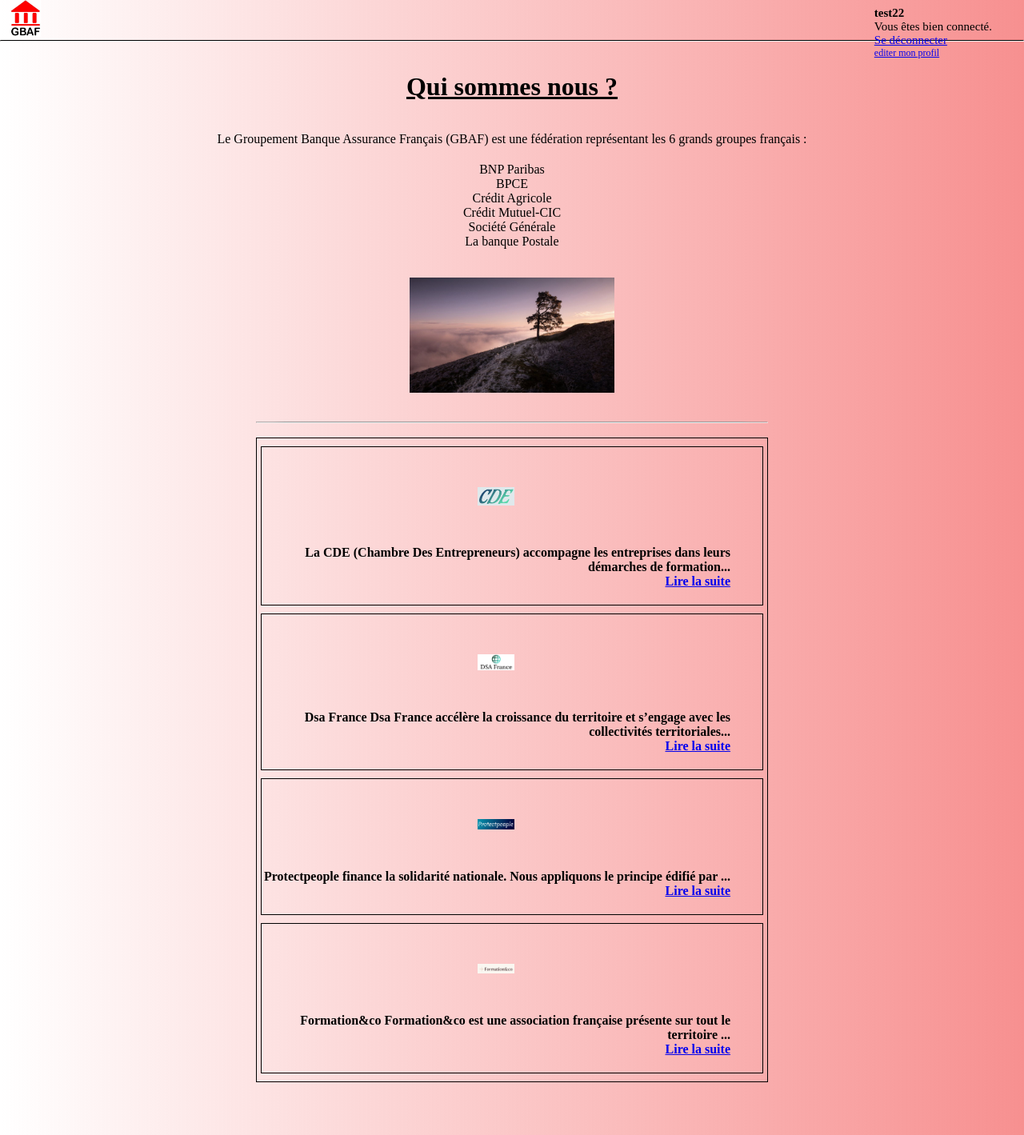
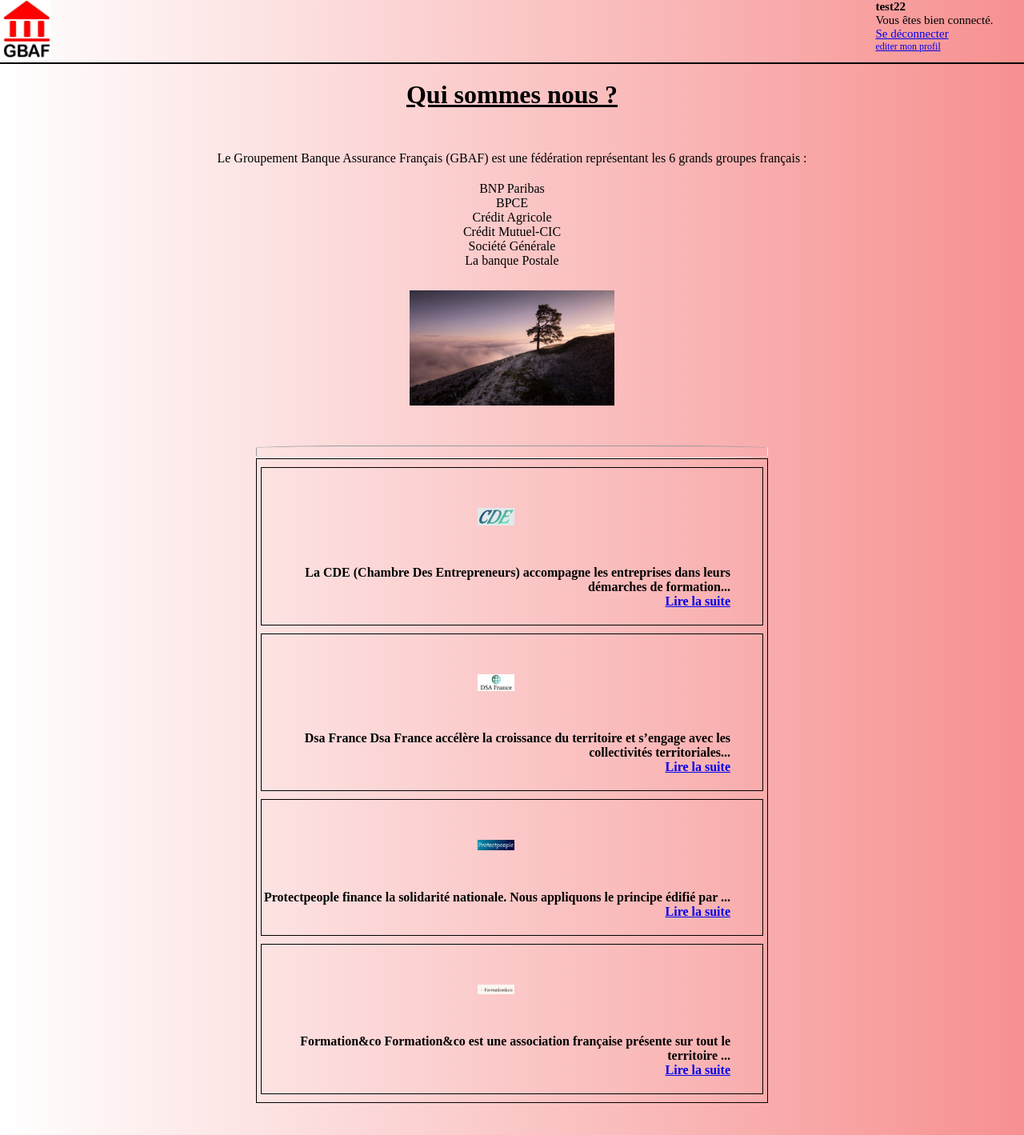
Before and after one commit to BenjaminVanba/GBAF, a PHP site: page /home.php in a window 1280 px wide. Shown: the top 1419 px of the page at 80% size. Run offline with PHP 8.4, Linux system fonts and the light colour scheme; a user stored in the database is signed in; data comes from the database, SQL or seed files in the repository; lists and menus that the app fills with data are empty.

Commit message:
final push
quelques améliorations de mise en page

```diff
--- a/Contact.php
+++ b/Contact.php
@@ -1,18 +1,18 @@
 
 <!DOCTYPE html>
-<?php include("footer.php"); ?>
+
 <head>
-
 	<meta charset="utf-8">
 	<title>Connexion</title>
     <link href="style.css" rel="stylesheet" type="text/css">
 	<a href="index.html">
-			<img src="logoGBAF.jpg" alt="LogoGBAF" class="img3">
+			<img src="logoGBAF.jpg" alt="LogoGBAF" class="img5">
 		</a>
 <title>Contact</title>
 <meta charset="utf-8">
 </head>
 <body>
     <p>A remplir</p>
+	<?php include("footer.php"); ?>
 </body>
 </html>
--- a/Mention.php
+++ b/Mention.php
@@ -1,17 +1,18 @@
 
 <!DOCTYPE html>
-<?php include("footer.php"); ?>
+
 <head>
 	<meta charset="utf-8">
 	<title>Connexion</title>
     <link href="style.css" rel="stylesheet" type="text/css">
     <a href="index.html">
-			<img src="logoGBAF.jpg" alt="LogoGBAF" class="img3">
+			<img src="logoGBAF.jpg" alt="LogoGBAF" class="img5">
 		</a>
 <meta charset="utf-8">
 <title>Mention légal</title>
 </head>
 <body>
     <p>A remplir</p>
+	<?php include("footer.php"); ?>
 </body>
 </html>
--- a/article.php
+++ b/article.php
@@ -33,13 +33,12 @@
 	<!DOCTYPE html>
 	<html>
 	<head>
-    <?php include("header.php"); ?>
-	<?php include("footer.php"); ?>
 	<link href="styleHome.css" rel="stylesheet" type="text/css">
 	   <title>Articles</title>
 	   <meta charset="utf-8">
 	</head>
 	<body>
+	<?php include("header.php"); ?>
 	<img src="<?= $picture ?> " class="imageTabl" alt="">
 		<div class="articles">
 	   <h1><?= $titre ?></h1><br>
@@ -50,6 +49,7 @@
 	   <br />
 	   <a href="action.php?t=2&id=<?= $id ?>">Je n'aime pas</a> (<?= $dislikes ?>)
 	</div>
+	<?php include("footer.php"); ?>
 	</body>
 	</html>
 
--- a/edition.php
+++ b/edition.php
@@ -39,10 +39,9 @@
 	   <head>
 	      <title>Edition profil</title>
 	      <meta charset="utf-8">
-          <?php include("header.php"); ?>
-		  <?php include("footer.php"); ?>
 	   </head>
 	   <body>
+	   <?php include("header.php"); ?>
 	      <div align="center">
 	         <h2>Edition de mon profil</h2>
 	         <div align="left">
@@ -60,6 +59,7 @@
 	            <?php if(isset($msg)) { echo $msg; } ?>
 	         </div>
 	      </div>
+		  <?php include("footer.php"); ?>
 	   </body>
 	</html>
 	<?php
--- a/footer.php
+++ b/footer.php
@@ -1,15 +1,5 @@
-<!DOCTYPE html>
-<html>
-	<head>
-		<meta charset="utf-8">
-
-		<link href="styleHome.css" rel="stylesheet" type="text/css">
-
-        <meta name="viewport" content="width=device-width, initial-scale=1">
-	</head>
   <footer class="main_footer center_text ptb_2">
     <div class="container">
     <p><a href="Mention.php">Mention légale | </a><a href="Contact.php"> Contact</a></p>
 </div>
-
 </footer>
--- a/header.php
+++ b/header.php
@@ -1,18 +1,8 @@
-<!DOCTYPE html>
-
-<html>
-	<head>
-		<meta charset="utf-8">
-
-		<link href="styleHome.css" rel="stylesheet" type="text/css">
-
-        <meta name="viewport" content="width=device-width, initial-scale=1">
-
+<header>
 		<a href="home.php">
 			<img src="logoGBAF.jpg" alt="LogoGBAF" class="img3">
 		</a>
-
-		<hr class="solid">
+		<link href="styleHome.css" rel="stylesheet" type="text/css">
 		<div class ="topright">
 
 <p><b><?=$_SESSION['name']?></b></p>
@@ -20,4 +10,4 @@
    <p><a href="logout.php">Se déconnecter</a></p>
    <p style="font-size:12px"><a href="edition.php">editer mon profil</a></p>
 </div>
-	</head>
+</header>
--- a/home.php
+++ b/home.php
@@ -12,15 +12,17 @@
 
 <html>
 	<head>
-		<title>Accueil</title>
-	<?php include("header.php"); ?>
-  <?php include("footer.php"); ?>
+		<meta charset="utf-8">
+
+		<link href="styleHome.css" rel="stylesheet" type="text/css">
+
+        <meta name="viewport" content="width=device-width, initial-scale=1">
 	</head>
 
 
 <body>
-
-	<br><h1 class="center"> <u>Qui sommes nous ?</u></h1>
+<?php include("header.php"); ?>
+	<h1 class="center"> <u>Qui sommes nous ?</u></h1>
 
 <div class="center">
 	<br><p> Le Groupement Banque Assurance Français (GBAF) est une fédération
@@ -31,15 +33,15 @@
     <li>Crédit Agricole</li>
     <li>Crédit Mutuel-CIC</li>
     <li>Société Générale</li>
-    <li>La banque Postale</li><br><br>
+    <li>La banque Postale</li>
   </ul>
 
 </div>
 
-  <img src="Landscape.jpeg" class="img2" alt=""><br><br>
+  <img src="Landscape.jpeg" class="img2" alt="">
 
   <hr class="center">
-  <br>
+
   <table style="width:50%">
   <tr class="center">
     <th>
@@ -71,7 +73,7 @@
     </th>
   </tr>
 </table>
-
+<?php include("footer.php"); ?>
 </body>
 
 </html>
--- a/styleHome.css
+++ b/styleHome.css
@@ -23,7 +23,7 @@
   }
 
 .img3 {
-    width: 4%;
+    width: 25%;
     height: auto;
     padding-left: 1%;
   }
@@ -33,23 +33,24 @@
     margin-left: auto;
     display: flex;
     margin-right: auto;
+    padding-bottom: 50px;
   }
 
   .center{
     text-align: center;
     margin-top: 20px;
+    padding-bottom: 14px;
   }
 
   .topright{
-    position: absolute;
-    top: 8px;
-    right: 40px;
     font-size: 15px;
+    margin-right: 3%;
   }
 
   header {
     border-bottom: 2px solid black;
-
+  display: flex;
+  justify-content: space-between;
   }
 
  hr.center {
```
